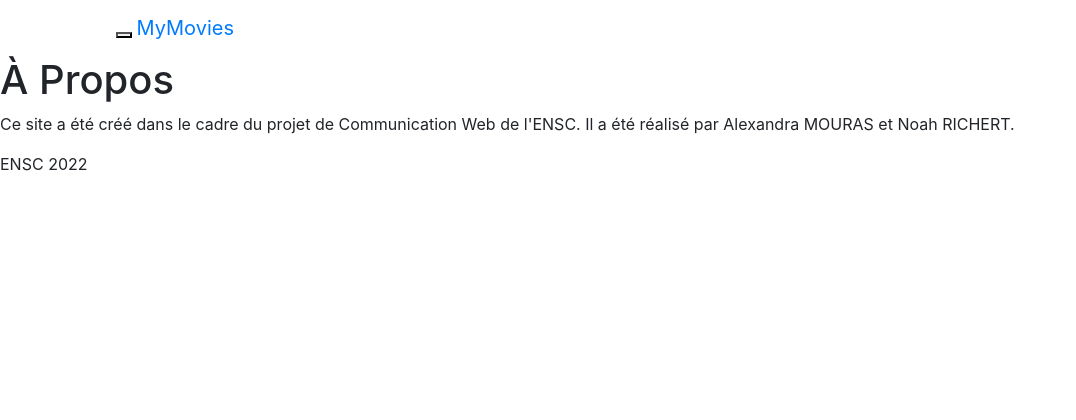
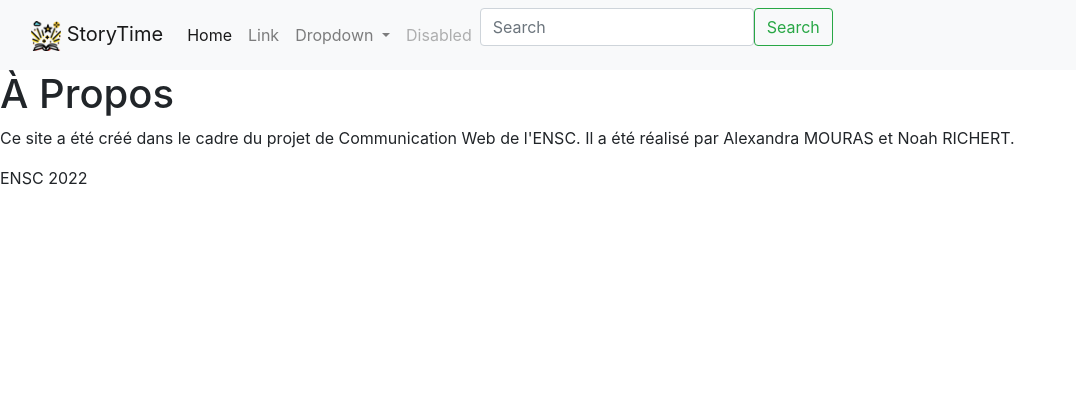
Before and after one commit to alexmrs/projetWeb, a PHP site: page /apropos.php in a window 1280 px wide. Shown: the top 420 px of the page, without its empty margins (0-1076 px from the left). Run offline with PHP 8.4, Linux system fonts and the light colour scheme.

Commit message:
header+dossier images
header+dossier images

```diff
--- a/header.php
+++ b/header.php
@@ -1,28 +1,39 @@
-<header>
-    <div class="container">
-    <nav class="navbar navbar-default navbar-fixed-top" role="navigation">
-        <div class="container">
-            <div class="navbar-header">
-                <button type="button" class="navbar-toggle" data-toggle="collapse" data-target="#navbar-collapse-target">
-                    <span class="icon-bar"></span>
-                    <span class="icon-bar"></span>
-                    <span class="icon-bar"></span>
+<nav class="navbar navbar-expand-lg navbar-light bg-light">
+  <div class="container-fluid">
+    <a class="navbar-brand" href="#">
+        <img src="images/icones/iconeHistoire.webp" alt="image Histoire" width="30px" height="30px">
+        StoryTime
+    </a>
+    <button class="navbar-toggler" type="button" data-bs-toggle="collapse" data-bs-target="#navbarSupportedContent" aria-controls="navbarSupportedContent" aria-expanded="false" aria-label="Toggle navigation">
+      <span class="navbar-toggler-icon"></span>
     </button>
-                <a class="navbar-brand" href="index.php"><span class="glyphicon glyphicon-film"></span> MyMovies</a>
-            </div>
-            <div class="collapse navbar-collapse" id="navbar-collapse-target">
-                            <ul class="nav navbar-nav navbar-right">
-                                <li class="dropdown">
-                                    <a href="#" class="dropdown-toggle" data-toggle="dropdown">
-                                        <span class="glyphicon glyphicon-user"></span> Non connecté <b class="caret"></b>
+    <div class="collapse navbar-collapse" id="navbarSupportedContent">
+      <ul class="navbar-nav me-auto mb-2 mb-lg-0">
+        <li class="nav-item">
+          <a class="nav-link active" aria-current="page" href="#">Home</a>
+        </li>
+        <li class="nav-item">
+          <a class="nav-link" href="#">Link</a>
+        </li>
+        <li class="nav-item dropdown">
+          <a class="nav-link dropdown-toggle" href="#" id="navbarDropdown" role="button" data-bs-toggle="dropdown" aria-expanded="false">
+            Dropdown
           </a>
-                                    <ul class="dropdown-menu">
-                                        <li><a href="login.php">Se connecter</a></li>
+          <ul class="dropdown-menu" aria-labelledby="navbarDropdown">
+            <li><a class="dropdown-item" href="#">Action</a></li>
+            <li><a class="dropdown-item" href="#">Another action</a></li>
+            <li><hr class="dropdown-divider"></li>
+            <li><a class="dropdown-item" href="#">Something else here</a></li>
           </ul>
         </li>
+        <li class="nav-item">
+          <a class="nav-link disabled">Disabled</a>
+        </li>
       </ul>
+      <form class="d-flex">
+        <input class="form-control me-2" type="search" placeholder="Search" aria-label="Search">
+        <button class="btn btn-outline-success" type="submit">Search</button>
+      </form>
     </div>
-        </div><!-- /.container -->
+  </div>
 </nav>
-    </div>
-</header>
--- a/index.php
+++ b/index.php
@@ -9,8 +9,7 @@
         <title>StoryTime </title>
         <link href="moz-extension://6de86387-081d-400c-96ba-2e32fcf69c81/styles/host.css" rel="stylesheet">
     </head>
-
-
+    <?php include "header.php"; ?>
     <body>
 
     </body>
```
Also changed, not shown: images/icones/iconeHistoire.webp (added). Lines whose indentation alone changed are shown as unchanged.
